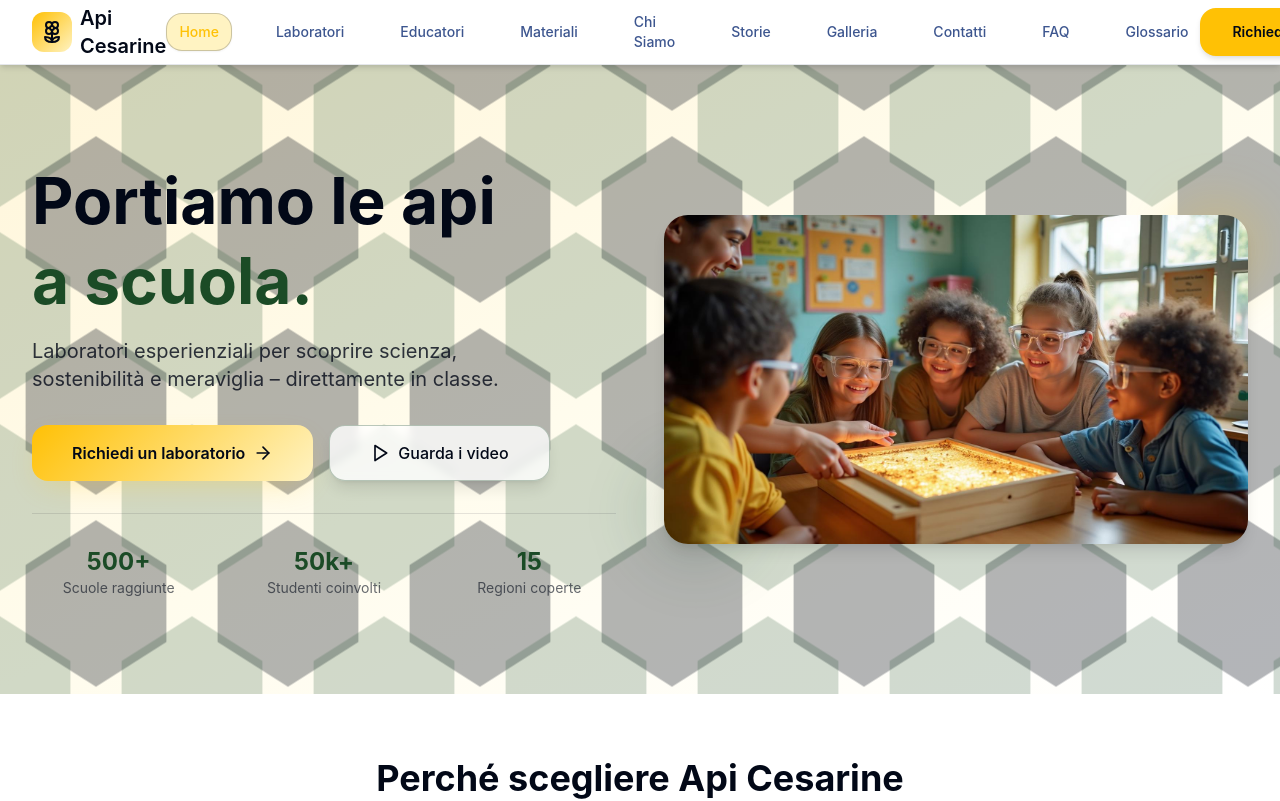
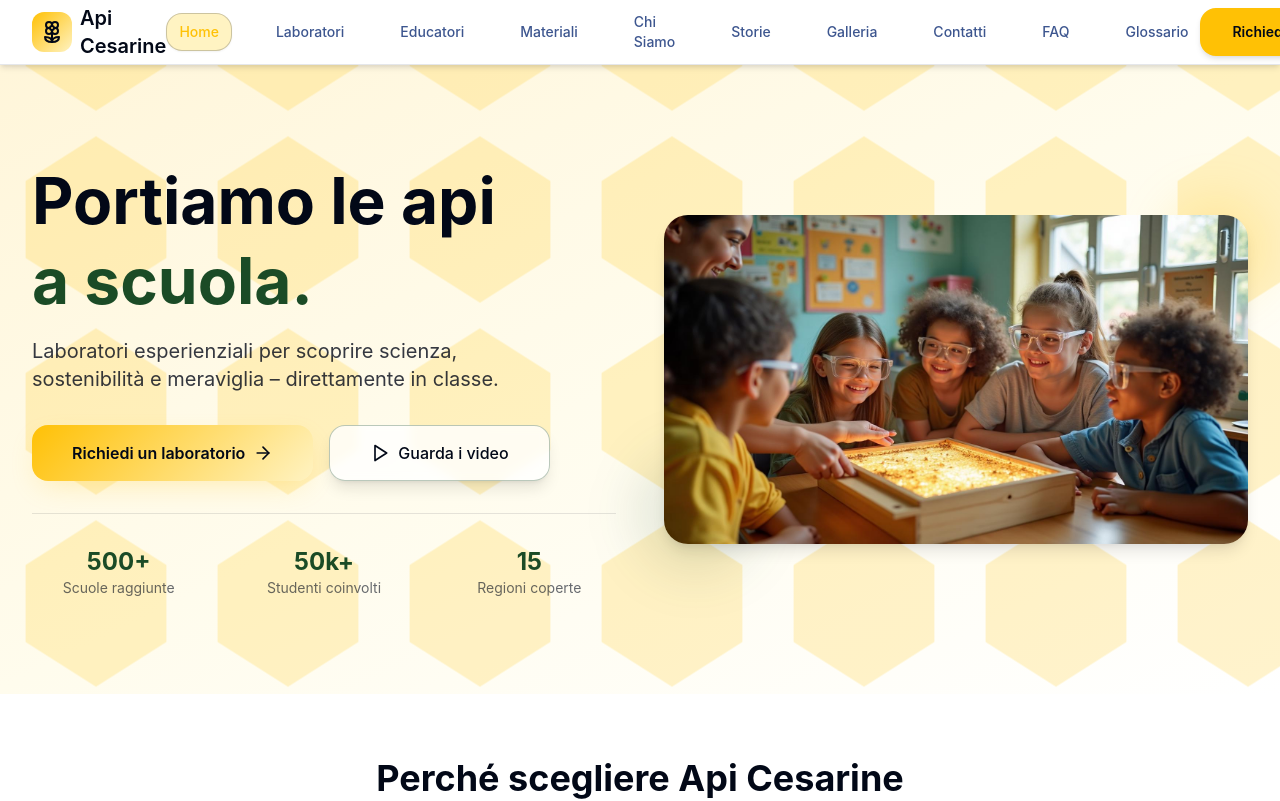
Before and after one commit to gabrizanni/apicesarine, a React (Vite) app: page / in a window 1280 px wide. Shown: the top 801 px of the page. Built offline with nearby package versions, Linux system fonts and the light colour scheme; the HTML template or start-up script is replaced by a standard one.

Commit message:
Revert hexagon background

```diff
--- a/src/components/sections/Hero.tsx
+++ b/src/components/sections/Hero.tsx
@@ -11,15 +11,11 @@ const Hero = () => {
         <div className="absolute inset-0 opacity-8 pointer-events-none">
           <svg className="w-full h-full" viewBox="0 0 100 100" fill="none" preserveAspectRatio="xMidYMid slice">
             <defs>
-              <pattern id="hexagon-full" x="0" y="0" width="15" height="15" patternUnits="userSpaceOnUse">
-                <polygon points="7.5,1 13,4.5 13,10.5 7.5,14 2,10.5 2,4.5" fill="currentColor" className="text-slate/30" />
-              </pattern>
-              <pattern id="hexagon-offset" x="7.5" y="7.5" width="15" height="15" patternUnits="userSpaceOnUse">
-                <polygon points="7.5,1 13,4.5 13,10.5 7.5,14 2,10.5 2,4.5" fill="currentColor" className="text-forest/20" />
+              <pattern id="hexagon-pattern" x="0" y="0" width="15" height="15" patternUnits="userSpaceOnUse">
+                <polygon points="7.5,1 13,4.5 13,10.5 7.5,14 2,10.5 2,4.5" fill="currentColor" className="text-honey/20" />
               </pattern>
             </defs>
-            <rect width="100" height="100" fill="url(#hexagon-full)" />
-            <rect width="100" height="100" fill="url(#hexagon-offset)" />
+            <rect width="100" height="100" fill="url(#hexagon-pattern)" />
           </svg>
         </div>
         <div className="container-responsive py-12 sm:py-16 lg:py-24">
```
